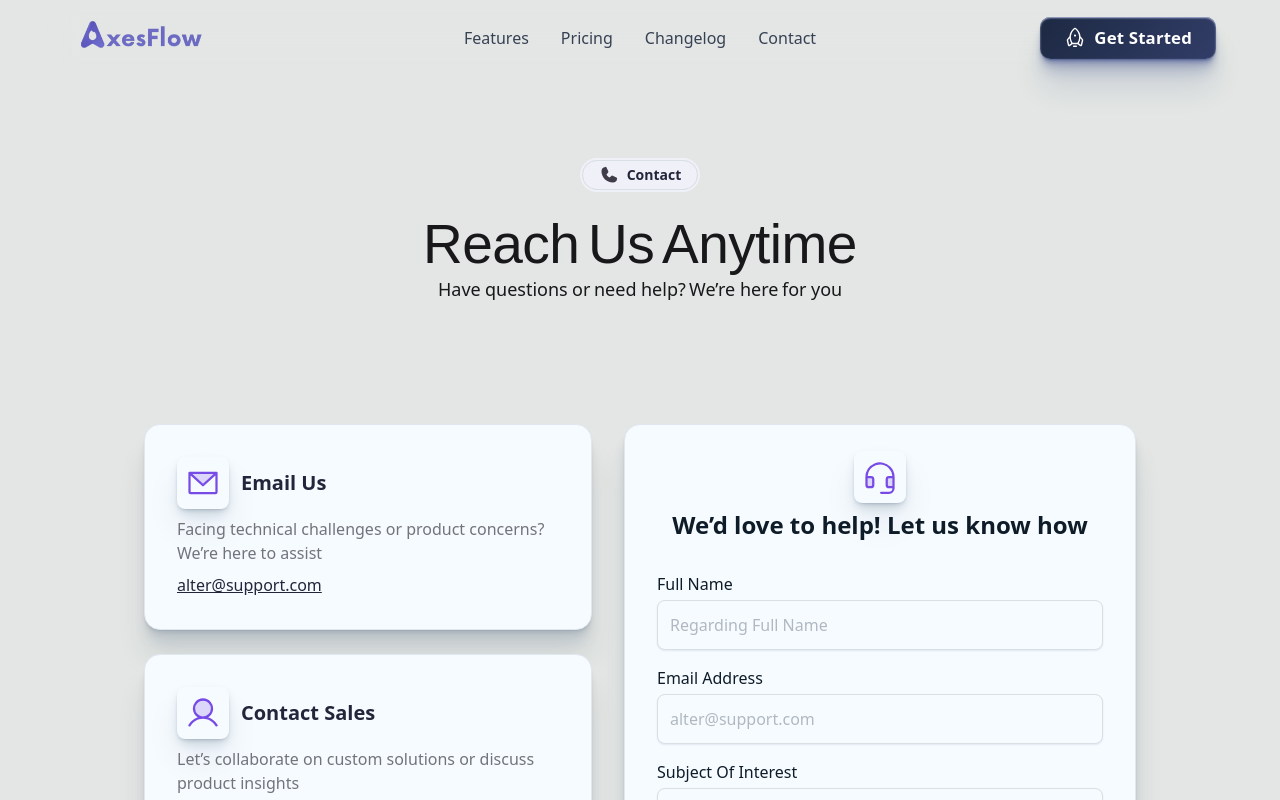
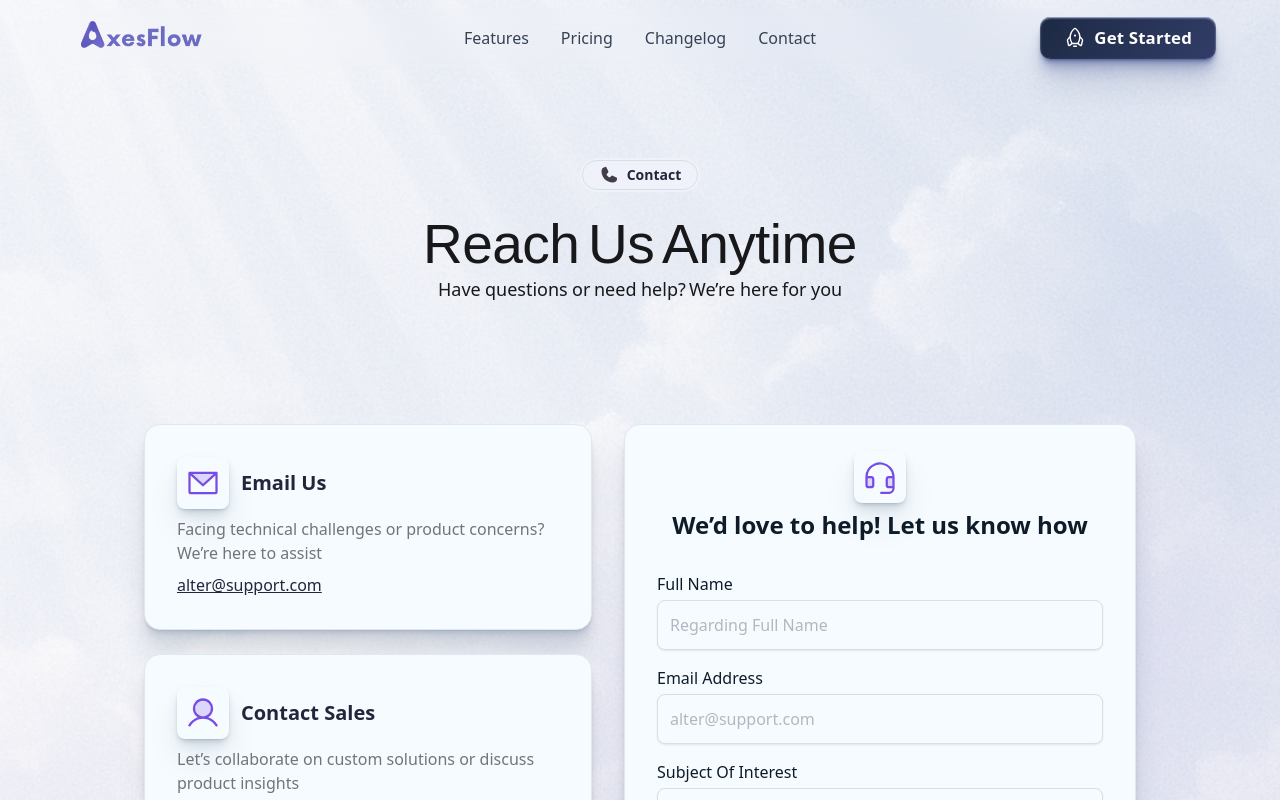
Before and after one commit to mk15586/Axesflow-landing, a Next.js app: page /contacts in a window 1280 px wide. Shown: the top 800 px of the page. Built offline with nearby package versions, Linux system fonts and the light colour scheme.

Commit message:
added bg image to contacts page

```diff
--- a/src/app/contacts/page.tsx
+++ b/src/app/contacts/page.tsx
@@ -53,7 +53,6 @@ export default function ContactsPage() {
 	return (
 		<div
 			className="min-h-screen w-full relative flex flex-col items-center justify-center py-16 px-4"
-			style={{ backgroundColor: '#e3e6e4' }}
 		>
 			<Header />
 			<div className="flex-1 flex flex-col justify-start max-w-2xl w-full mx-auto text-center mb-10" style={{ minHeight: '40vh', paddingTop: '12vh' }}>
```
